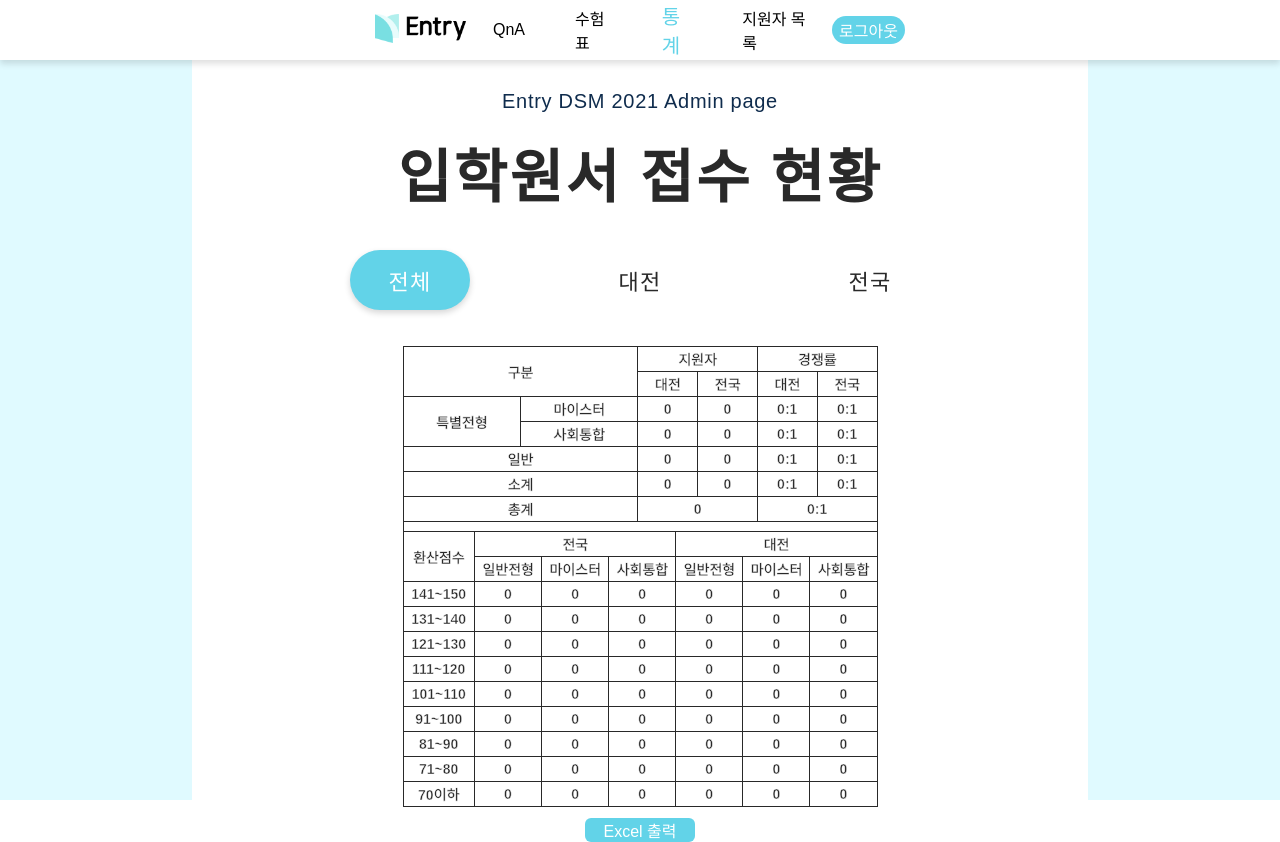
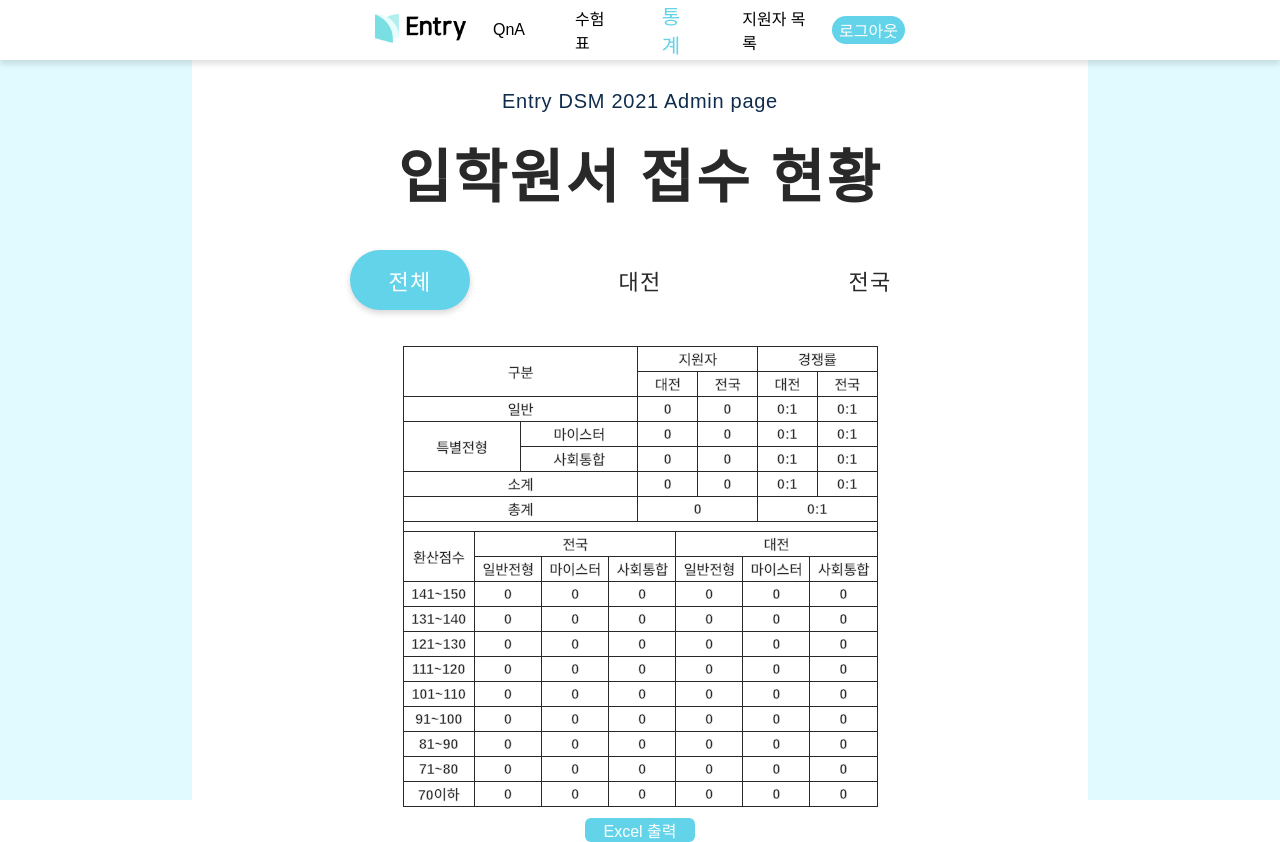
Before and after one commit to EntryDSM/Papillon, a React app in the folder papillon/: page / in a window 1280 px wide. Built offline with nearby package versions, Linux system fonts and the light colour scheme; no server answers; sample sign-in values are in the browser's storage; a web font is replaced by a local one.

Commit message:
Modify: rearrange category order

```diff
--- a/papillon/src/components/Statistics/CompetitionTable/index.tsx
+++ b/papillon/src/components/Statistics/CompetitionTable/index.tsx
@@ -40,6 +40,13 @@ function CompetitionTable() {
             <td>전국</td>
           </tr>
           <tr>
+            <td colSpan={2}>일반</td>
+            <td>{daejeon?.common_applicant.applicant_count || '0'}</td>
+            <td>{nationwide?.common_applicant.applicant_count || '0'}</td>
+            <td>{daejeon?.common_applicant.competition_rate || '0'}:1</td>
+            <td>{nationwide?.common_applicant.competition_rate || '0'}:1</td>
+          </tr>
+          <tr>
             <td rowSpan={2}>특별전형</td>
             <td>마이스터</td>
             <td>{daejeon?.meister_applicant.applicant_count || '0'}</td>
@@ -53,13 +60,6 @@ function CompetitionTable() {
             <td>{nationwide?.social_applicant.applicant_count || '0'}</td>
             <td>{daejeon?.social_applicant.competition_rate || '0'}:1</td>
             <td>{nationwide?.social_applicant.competition_rate || '0'}:1</td>
-          </tr>
-          <tr>
-            <td colSpan={2}>일반</td>
-            <td>{daejeon?.common_applicant.applicant_count || '0'}</td>
-            <td>{nationwide?.common_applicant.applicant_count || '0'}</td>
-            <td>{daejeon?.common_applicant.competition_rate || '0'}:1</td>
-            <td>{nationwide?.common_applicant.competition_rate || '0'}:1</td>
           </tr>
           <tr>
             <td colSpan={2}>소계</td>
```
